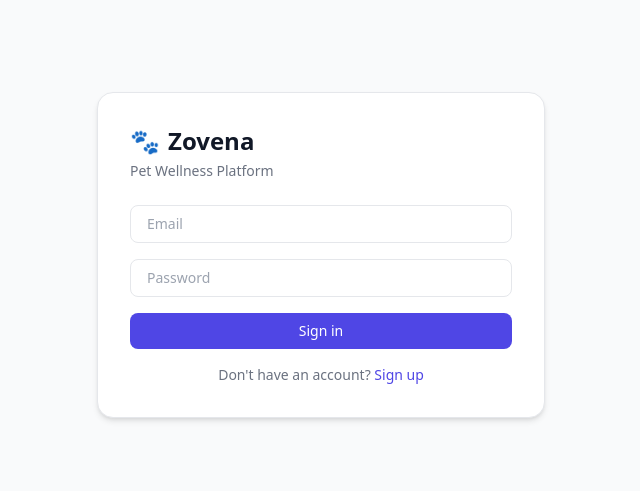
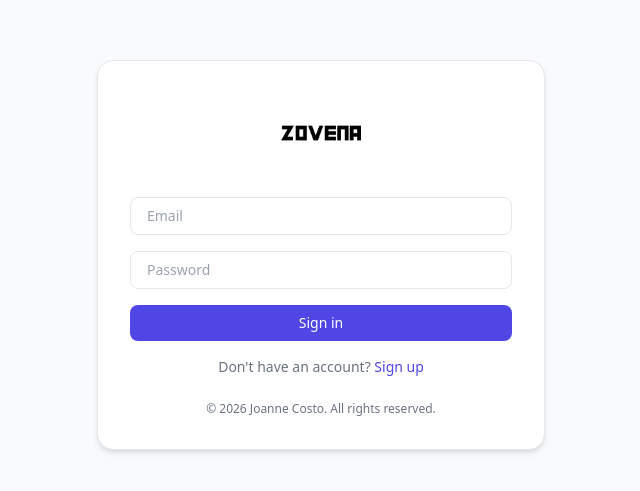
Before and after one commit to joanneBlocks/2026_Zovena, a React (Vite) app: page /login in a window 1280 px wide. Shown: the part 145-636 px from the top of the page, without its empty margins (319-959 px from the left). Built offline with nearby package versions, Linux system fonts and the light colour scheme.

Commit message:
Update Login.tsx

```diff
--- a/src/pages/Login.tsx
+++ b/src/pages/Login.tsx
@@ -43,14 +43,13 @@ export default function Login() {
   }
 
   return (
-    <div className="min-h-screen flex items-center justify-center" style={{ backgroundColor: colors.bg }}>
+    <div className="min-h-screen flex flex-col items-center justify-center" style={{ backgroundColor: colors.bg }}>
       <div className="p-8 rounded-2xl shadow-md w-full max-w-md border" style={{ backgroundColor: colors.card, borderColor: colors.border }}>
 
-        <div className="flex items-center gap-2 mb-1">
-          <span className="text-2xl">🐾</span>
-          <h1 className="text-2xl font-bold" style={{ color: colors.textPrimary }}>Zovena</h1>
+        {/* Logo */}
+        <div className="flex items-center justify-center mb-6">
+          <img src="/logo.png" alt="Zovena logo" className="h-20 w-auto" />
         </div>
-        <p className="mb-6 text-sm" style={{ color: colors.textSecondary }}>Pet Wellness Platform</p>
 
         <form onSubmit={handleSubmit} className="space-y-4">
           <input
@@ -119,6 +118,11 @@ export default function Login() {
           </button>
         </p>
 
+        {/* Copyright */}
+        <p className="text-center text-xs mt-6" style={{ color: colors.textSecondary }}>
+          © 2026 Joanne Costo. All rights reserved.
+        </p>
+
       </div>
     </div>
   )
```
